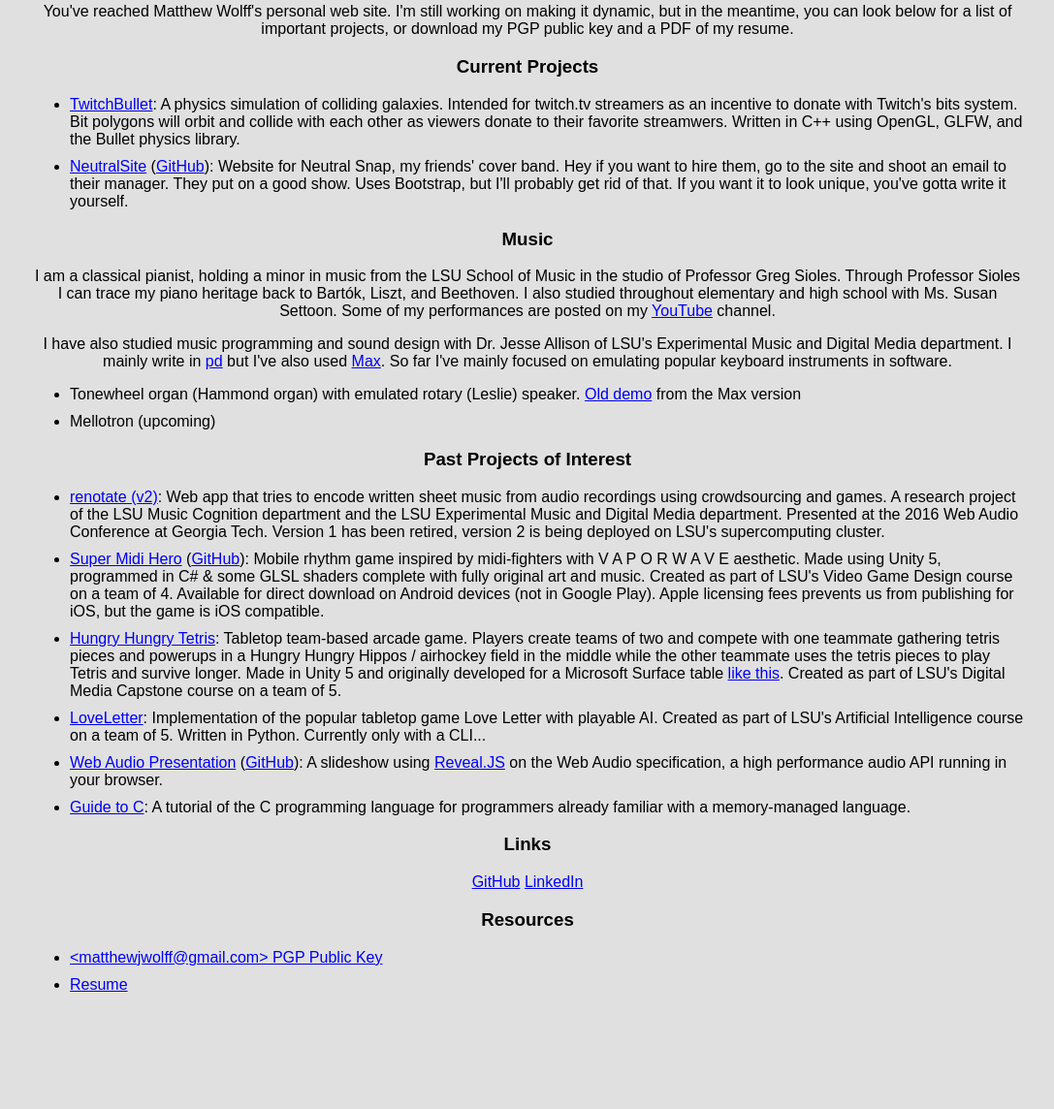
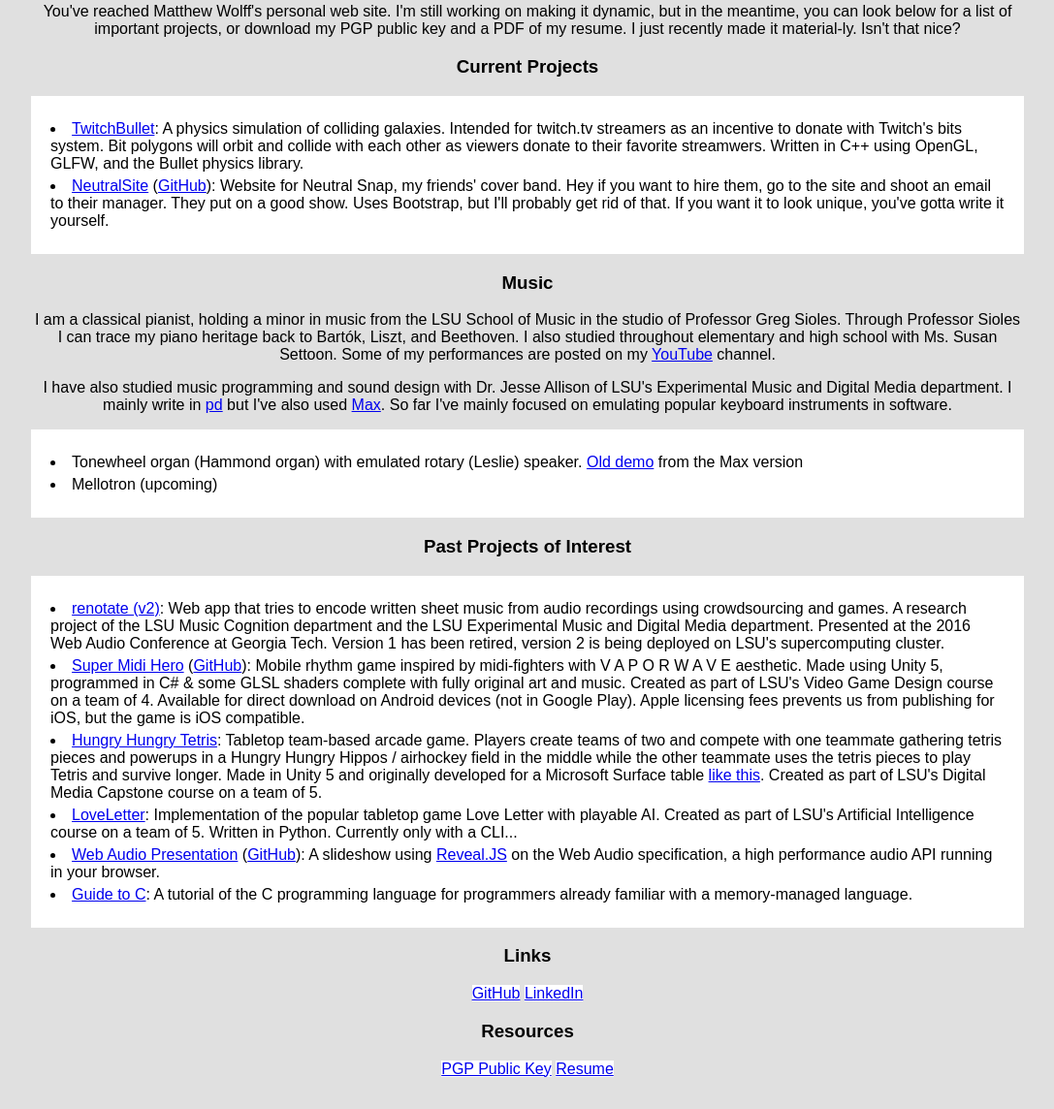
Before and after one commit to matthewjwolff/matthewjwolff.github.io, a website: page index.html in a window 1280 px wide. Shown: the part 55-1199 px from the top of the page at 97% size, without its empty margins (96-1183 px from the left). Before the commit the page ends 1096 px from the top, so only its background shows below. Drawn offline with Linux system fonts and the light colour scheme.

Commit message:
added material look

```diff
--- a/index.html
+++ b/index.html
@@ -1,13 +1,14 @@
 <html>
     <head>
+        <link rel="stylesheet" href="node_modules/material-components-web/dist/material-components-web.css">
         <link rel="stylesheet" href="styles.css" >
         <title>Matthew Wolff's Website</title>
     </head>
     <body>
         <h1>Hey.</h1>
-        <p>You've reached Matthew Wolff's personal web site. I'm still working on making it dynamic, but in the meantime, you can look below for a list of important projects, or download my PGP public key and a PDF of my resume.</p>
+        <p>You've reached Matthew Wolff's personal web site. I'm still working on making it dynamic, but in the meantime, you can look below for a list of important projects, or download my PGP public key and a PDF of my resume. I just recently made it material-ly. Isn't that nice?</p>
         <h3>Current Projects</h3>
-        <ul>
+        <ul class="mdc-card">
             <li><a href="https://github.com/matthewjwolff/TwitchBullet" >TwitchBullet</a>: A physics simulation of colliding galaxies. Intended for twitch.tv streamers as an incentive to donate with Twitch's bits system. Bit polygons will orbit and collide with each other as viewers donate to their favorite streamwers. Written in C++ using OpenGL, GLFW, and the Bullet physics library.</li>
             <li><a href="http://neutralsnap.com" >NeutralSite</a> (<a href="https://github.com/matthewjwolff/NeutralSite">GitHub</a>): Website for Neutral Snap, my friends' cover band. Hey if you want to hire them, go to the site and shoot an email to their manager. They put on a good show. Uses Bootstrap, but I'll probably get rid of that. If you want it to look unique, you've gotta write it yourself.</li>
         </ul>
@@ -15,13 +16,13 @@
         <h3>Music</h3>
         <p>I am a classical pianist, holding a minor in music from the LSU School of Music in the studio of Professor Greg Sioles. Through Professor Sioles I can trace my piano heritage back to Bartók, Liszt, and Beethoven. I also studied throughout elementary and high school with Ms. Susan Settoon. Some of my performances are posted on my <a href="https://www.youtube.com/channel/UCFJGOIU8xob1WFpFamt3Bng" >YouTube</a> channel.</p>
         <p>I have also studied music programming and sound design with Dr. Jesse Allison of LSU's Experimental Music and Digital Media department. I mainly write in <a href="https://puredata.info" >pd</a> but I've also used <a href="https://cycling74.com/products/max/" >Max</a>. So far I've mainly focused on emulating popular keyboard instruments in software. </p>
-        <ul>
+        <ul class="mdc-card">
             <li>Tonewheel organ (Hammond organ) with emulated rotary (Leslie) speaker. <a href="https://soundcloud.com/rabidwolff55/athletic-theme-yoshis-island">Old demo</a> from the Max version</li>
             <li>Mellotron (upcoming)</li>
         </ul>
 
         <h3>Past Projects of Interest</h3>
-        <ul>
+        <ul class="mdc-card">
             <li><a href="https://github.com/lsu-emdm/RenameIt">renotate (v2)</a>: Web app that tries to encode written sheet music from audio recordings using crowdsourcing and games. A research project of the LSU Music Cognition department and the LSU Experimental Music and Digital Media department. Presented at the 2016 Web Audio Conference at Georgia Tech. Version 1 has been retired, version 2 is being deployed on LSU's supercomputing cluster. </li>
             <li><a href="http://xstgx.com/midihero">Super Midi Hero</a> (<a href="https://github.com/evenam/CSC4263-ART4240">GitHub</a>): Mobile rhythm game inspired by midi-fighters with V A P O R W A V E aesthetic. Made using Unity 5, programmed in C# & some GLSL shaders complete with fully original art and music. Created as part of LSU's Video Game Design course on a team of 4. Available for direct download on Android devices (not in Google Play). Apple licensing fees prevents us from publishing for iOS, but the game is iOS compatible.</li>
             <li><a href="https://github.com/DRMold/HungryHungryTetris">Hungry Hungry Tetris</a>: Tabletop team-based arcade game. Players create teams of two and compete with one teammate gathering tetris pieces and powerups in a Hungry Hungry Hippos / airhockey field in the middle while the other teammate uses the tetris pieces to play Tetris and survive longer. Made in Unity 5 and originally developed for a Microsoft Surface table <a href="https://en.wikipedia.org/wiki/Microsoft_PixelSense">like this</a>. Created as part of LSU's Digital Media Capstone course on a team of 5.</li>
@@ -31,14 +32,14 @@
         </ul>
 
         <h3>Links</h3>
-        <p><a href="https://github.com/matthewjwolff">GitHub</a> <a href="https://www.linkedin.com/in/matthew-j-wolff/">LinkedIn</a></p>
+        <a class="mdc-button mdc-button--raised" href="https://github.com/matthewjwolff">GitHub</a>
+        <a class="mdc-button mdc-button--raised" href="https://www.linkedin.com/in/matthew-j-wolff/">LinkedIn</a>
 
         <h3>Resources</h3>
-        <div class="left">
-            <ul>
-                <li><a href="pub.key" >&ltmatthewjwolff@gmail.com&gt PGP Public Key</a></li>
-                <li><a href="resume.pdf">Resume</a></li>
-            </ul>
-        </div>
+        <a class="mdc-button mdc-button--raised" href="pub.key" >PGP Public Key</a>
+        <a class="mdc-button mdc-button--raised" href="resume.pdf" >Resume</a>
+
+        <!-- Button overdrawing causes weird layout issues -->
+        <div style="margin-top: 32px;"></div>
     </body>
 </html>
--- a/styles.css
+++ b/styles.css
@@ -6,11 +6,21 @@
     background-color: #e0e0e0;
 }
 
+.mdc-card {
+    padding: 20px;
+    background-color: #ffffff;
+    list-style-position: inside;
+}
+
 ul{
     text-align: left;
 }
 
+.mdc-button {
+    background-color: #ffffff;
+}
+
 li{
-    margin-top: 10px;
-
+    margin-top: 5px;
+    margin-bottom: 5px;
 }
```
Also changed, not shown: package.json (added, +22 -0 lines).
